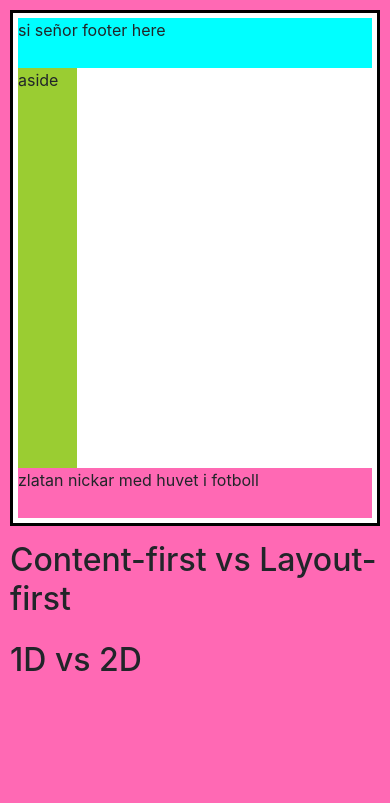
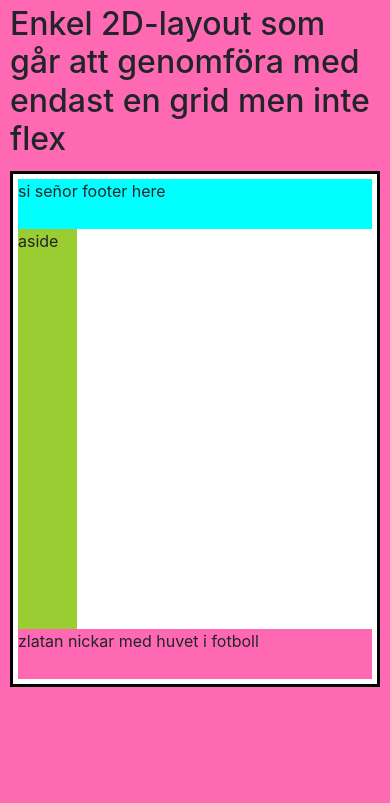
Before and after one commit to martinlindb/martinlindb.github.io, a plain HTML site: page index.html in a window 390 px wide. Shown: the part 1043-1846 px from the top of the page. Drawn offline with nearby package versions, Linux system fonts and the light colour scheme.

Commit message:
Update flexgrid.css

```diff
--- a/flexgrid.css
+++ b/flexgrid.css
@@ -1,7 +1,6 @@
-html, body{
+body{
     background-color:gray;
 }
-
 #menubg{
     display: block;
     background-color: black;
@@ -9,16 +8,12 @@ html, body{
     width: 100%;
     position:fixed;
 
-
 }
 
-h1{
-    padding-top:25px;
-}
-
-h2, h3, h4, h5, h6 {
+h1, h2, h3, h4, h5, h6 {
     padding-top: 25px;
     margin-top: -15px;
+    align-self: end;
 }
 
 #menu {
@@ -56,12 +51,14 @@ h2, h3, h4, h5, h6 {
     padding: 10px;
     padding-top: 0;
 
+
     grid: [row1-start] "mh mh" auto [row1-end]
-          [row2-start] "p1 p2" auto [row2-end]
-          [row3-start] "sc-h sc-h" auto[row3-end]
-          [row4-start] "grid flex" auto [row4-end]
-          [row5-start] "twod-h twod-h" auto [row5-end]
-          [row6-start] "twod-g twod-g" auto [row6-end]
+          [row2-start] "con-vs-lay oned-vs-twod-h" auto [row1-end]
+          [row3-start] "p1 p2" auto [row3-end]
+          [row4-start] "sc-h sc-h" auto[row4-end]
+          [row5-start] "grid flex" auto [row5-end]
+          [row6-start] "twod-h twod-h" auto [row6-end]
+          [row7-start] "twod-g twod-g" auto [row7-end]
           / 1fr 1fr;
 
 }
@@ -75,13 +72,23 @@ h2, h3, h4, h5, h6 {
 }
 
 #main-header{
+    padding-top:25px;
+    margin-top:0px;
     grid-area: mh
+}
+
+#content-vs-layout-header{
+    grid-area:con-vs-lay;
 }
 
 #p-1 {
     /*grid-column: 1/2;
     grid-row: 1/2;*/
     grid-area: p1
+}
+
+#oned-vs-twod-header{
+    grid-area: oned-vs-twod-h
 }
 
 #p-2{
@@ -109,6 +116,7 @@ h2, h3, h4, h5, h6 {
     display: grid;
     grid-template-columns: repeat(auto-fill, minmax(45px, 1fr));
   grid-template-rows: 50px 50px 50px;
+
   grid-row-gap: 4px;
   grid-column-gap: 9px;
   border-radius: 5px;
@@ -172,6 +180,7 @@ header {
     display: flex;
     flex-direction: row;
     flex-wrap: wrap;
+
     grid-column: 3/12;
 }
 
@@ -217,23 +226,30 @@ header div:nth-child(3){
     body{
         background-color: hotpink;
     }
-.grid {
-    grid-template-rows: 50px 50px;
-}
-.knasgrid img{
-    display: none;
-}
+
     #maingrid{
         grid: [row1-start] "mh" auto [row1-end]
-          [row2-start] "p1" auto [row2-end]
-          [row3-start] "p2" auto[row3-end]
-          [row4-start] "sc-h" auto[row4-end]
-          [row5-start] "grid" auto [row5-end]
-          [row6-start] "flex" auto [row6-end]
-          [row7-start] "twod-h" auto [row7-end]
-          [row8-start] "twod-g" auto [row8-end]
+          [row2-start] "con-vs-lay" auto [row2-end]
+          [row3-start] "p1" auto [row3-end]
+          [row4-start] "oned-vs-twod-h" auto[row4-end]
+          [row5-start] "p2" auto[row5-end]
+          [row6-start] "sc-h" auto[row6-end]
+          [row7-start] "grid" auto [row7-end]
+          [row8-start] "flex" auto [row8-end]
+          [row9-start] "twod-h" auto [row9-end]
+          [row10-start] "twod-g" auto [row10-end]
           / auto;
+
+
 
           background-color: hotpink;
     }
+.grid{
+    grid-template-rows: 50px 50px;
+
 }
+
+    .knasgrid img{
+        display:none;
+    }
+}
```
